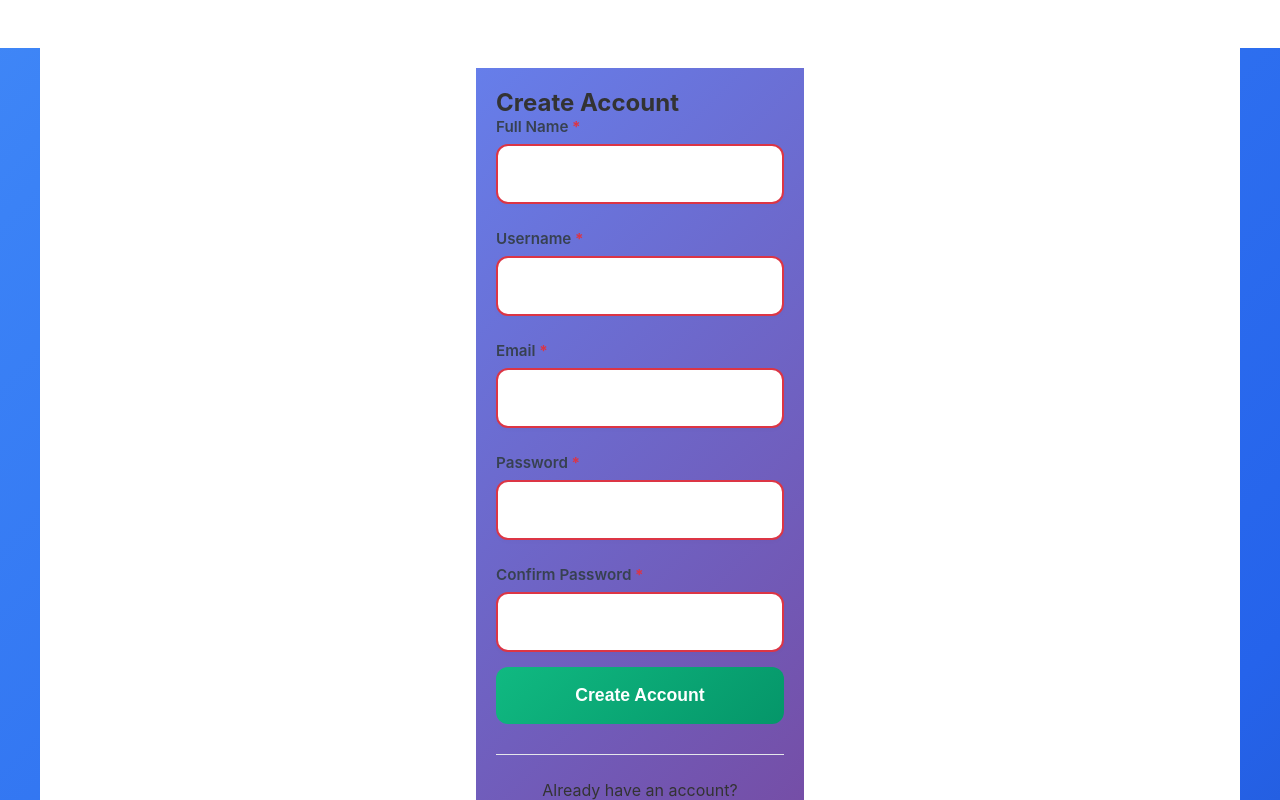
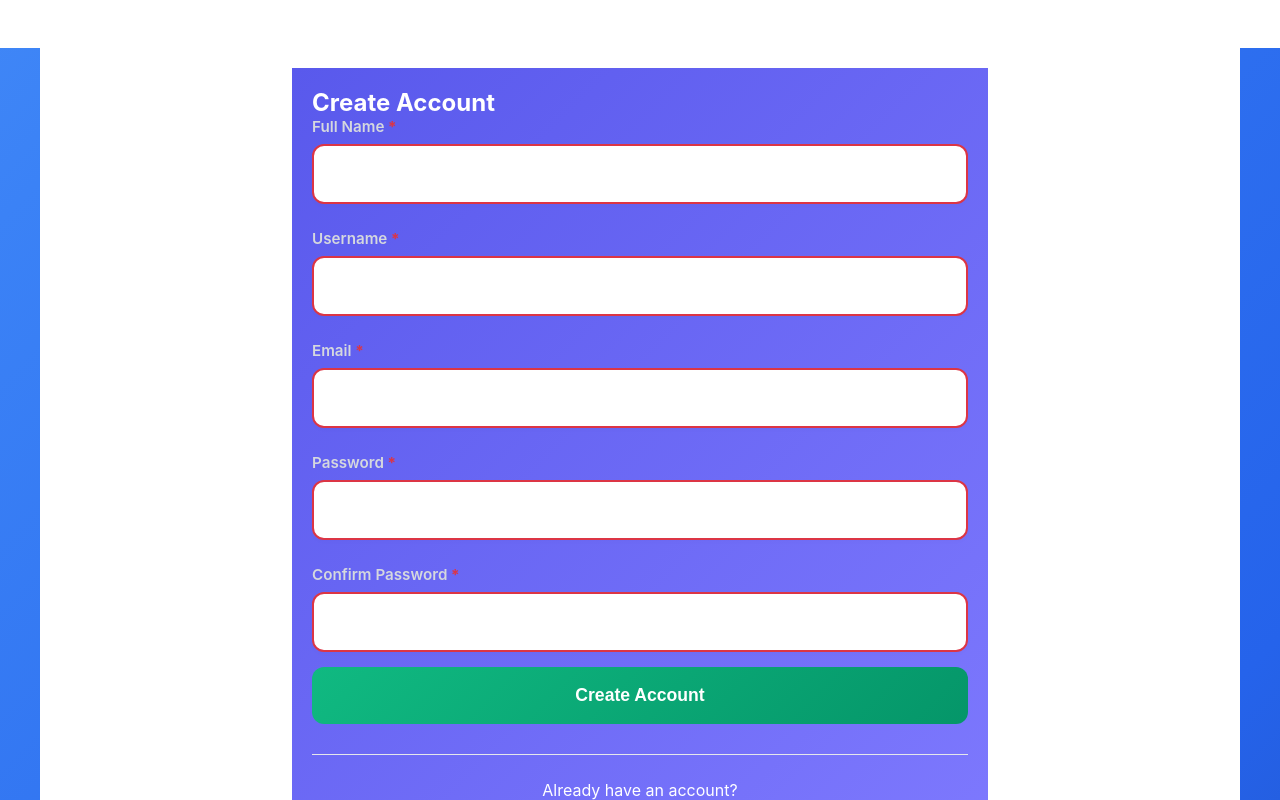
Before and after one commit to vcgithub41210/s-mart, a React (Create React App) app in the folder frontend/: page /signup in a window 1280 px wide. Built offline with nearby package versions, Linux system fonts and the light colour scheme.

Commit message:
signup page

```diff
--- a/frontend/src/components/Signup.css
+++ b/frontend/src/components/Signup.css
@@ -3,16 +3,17 @@
   display: flex;
   align-items: center;
   justify-content: center;
-  background: linear-gradient(135deg, #667eea 0%, #764ba2 100%);
+  background: linear-gradient(135deg, #5959ec 0%, #7e79fe 100%);
   padding: 20px;
   font-family: 'Inter', 'Segoe UI', Tahoma, Geneva, Verdana, sans-serif;
+  width:60%;
 }
 
 .signup-content {
   display: flex;
   max-width: 1400px;
   width: 100%;
-  background: white;
+  background:rgb(203, 79, 79);
   border-radius: 20px;
   box-shadow: 0 25px 50px rgba(0, 0, 0, 0.15);
   overflow: hidden;
@@ -169,7 +170,7 @@
 .signup-form-container h2 {
   text-align: center;
   margin-bottom: 35px;
-  color: #1f2937;
+  color: #124893;
   font-size: 2.3rem;
   font-weight: 700;
   background: linear-gradient(135deg, #1e40af 0%, #3730a3 100%);
@@ -180,6 +181,7 @@
 
 .signup-form {
   width: 100%;
+  color:white;
 }
 
 .form-group {
@@ -190,7 +192,7 @@
 .form-group label {
   display: block;
   margin-bottom: 8px;
-  color: #374151;
+  color: #d5d8de;
   font-weight: 600;
   font-size: 0.95rem;
   transition: color 0.3s ease;
@@ -206,7 +208,7 @@
   transition: all 0.3s ease;
   box-sizing: border-box;
   background: #ffffff;
-  color: #1f2937 !important;
+  color: #1d2a3a !important;
   font-family: inherit;
   line-height: 1.5;
   box-shadow: 0 2px 4px rgba(0,0,0,0.02);
```
Also changed, not shown: 1 other file (tests, documents, lock files or other folders).
